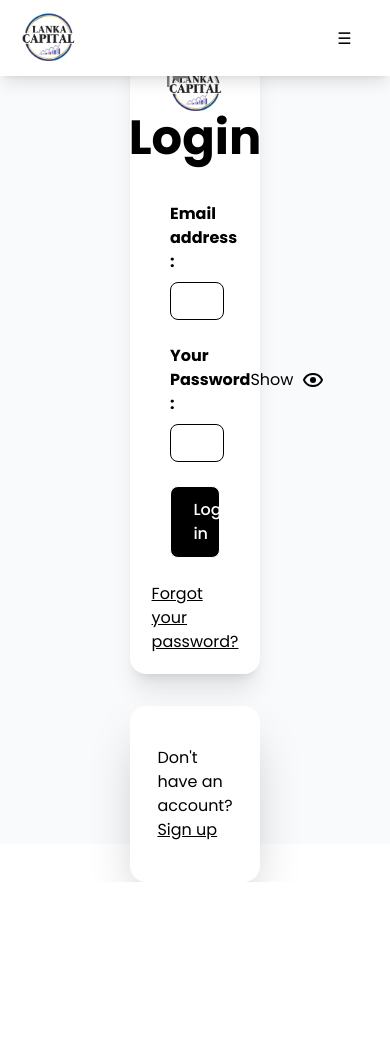
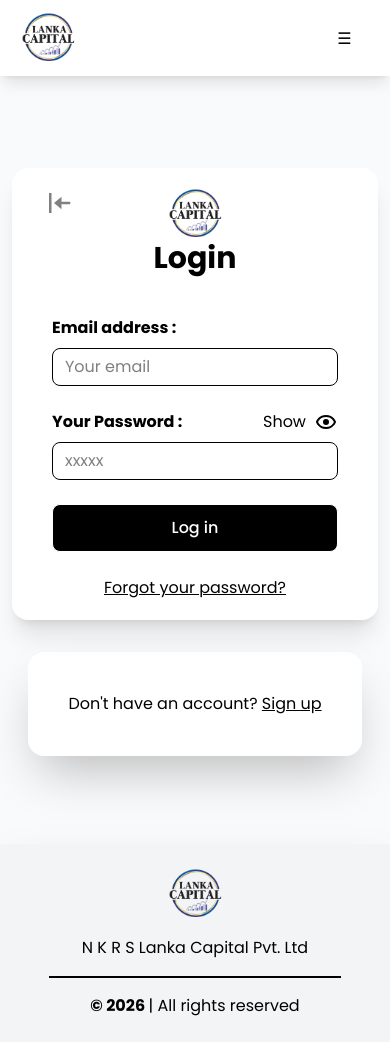
Before and after one commit to chira0001/LankaCapital_ERP_Web, a React (Vite) app in the folder client/: page /login in a window 390 px wide. Before the commit the page ends 882 px from the top, so only its background shows below. Built offline with nearby package versions, Linux system fonts and the light colour scheme.

Commit message:
Login responsive completed

```diff
--- a/client/src/pages/Login/Login.jsx
+++ b/client/src/pages/Login/Login.jsx
@@ -2,6 +2,7 @@ import React, { useState } from 'react'
 import CommonNavbar from '../../component/Navbar/CommonNavbar'
 import CompanyLogo from '../../component/ComapnyLogo/CompanyLogo'
 import { useNavigate } from 'react-router-dom'
+import Footer from '../../component/Footer/Footer'
 
 const Login = () => {
     const navigate = useNavigate();
@@ -36,8 +37,8 @@ const Login = () => {
     return (
         <>
             <CommonNavbar />
-            <div className='bg-gray-50 text-black flex flex-col items-center justify-center h-dvh gap-8 pt-20'>
-                <div className='bg-white flex flex-col items-center w-1/3 shadow-xl px-10 py-5 rounded-2xl gap-6 relative'>
+            <div className='bg-gray-50 text-black flex flex-col items-center justify-center h-dvh gap-8 pt-20 px-3'>
+                <div className='bg-white flex flex-col items-center md:w-1/3 shadow-xl px-10 py-5 rounded-2xl gap-6 relative'>
                     <svg className='absolute left-8 cursor-pointer' onClick={navigateHome} xmlns="http://www.w3.org/2000/svg" width="30" height="30"
                         fill="grey" viewBox="0 0 24 24" >
                         <path d="M4 4h2v16H4zm10 3-6 5 6 5v-4h7v-2h-7z"></path>
@@ -45,7 +46,7 @@ const Login = () => {
 
                     <div className='flex flex-col items-center mb-4'>
                         <CompanyLogo />
-                        <h3 className='font-bold text-5xl'>Login</h3>
+                        <h3 className='font-bold text-3xl md:text-5xl'>Login</h3>
                     </div>
 
                     <div className='w-full flex flex-col gap-2'>
@@ -120,10 +121,11 @@ const Login = () => {
                     <span className='underline cursor-pointer'>Forgot your password?</span>
                 </div>
 
-                <div className='flex bg-white flex-col items-center justify-center w-1/3 shadow-2xl p-10 rounded-2xl gap-6'>
+                <div className='flex bg-white flex-col items-center justify-center md:w-1/3 shadow-2xl p-10 rounded-2xl gap-6'>
                     <span>Don't have an account? <span className='underline cursor-pointer'>Sign up</span></span>
                 </div>
             </div>
+            <Footer />
         </>
     )
 }
```
